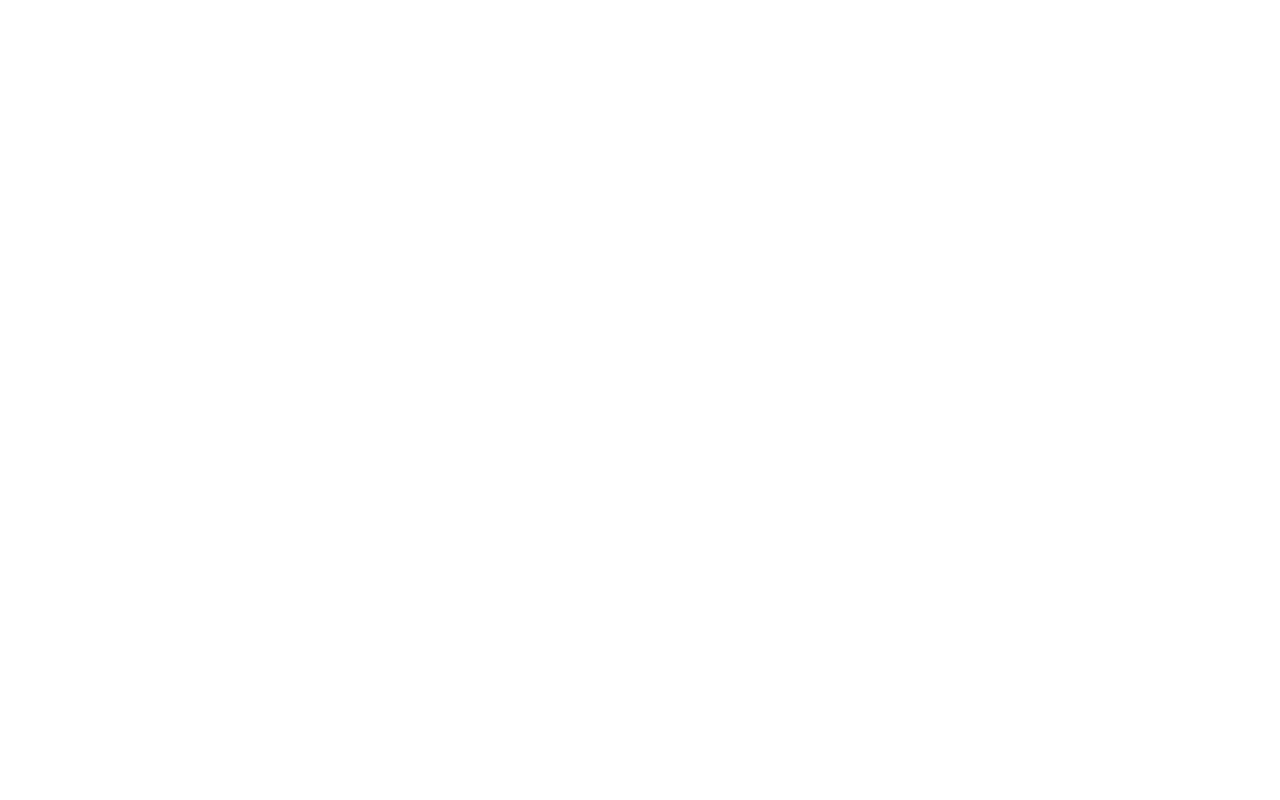
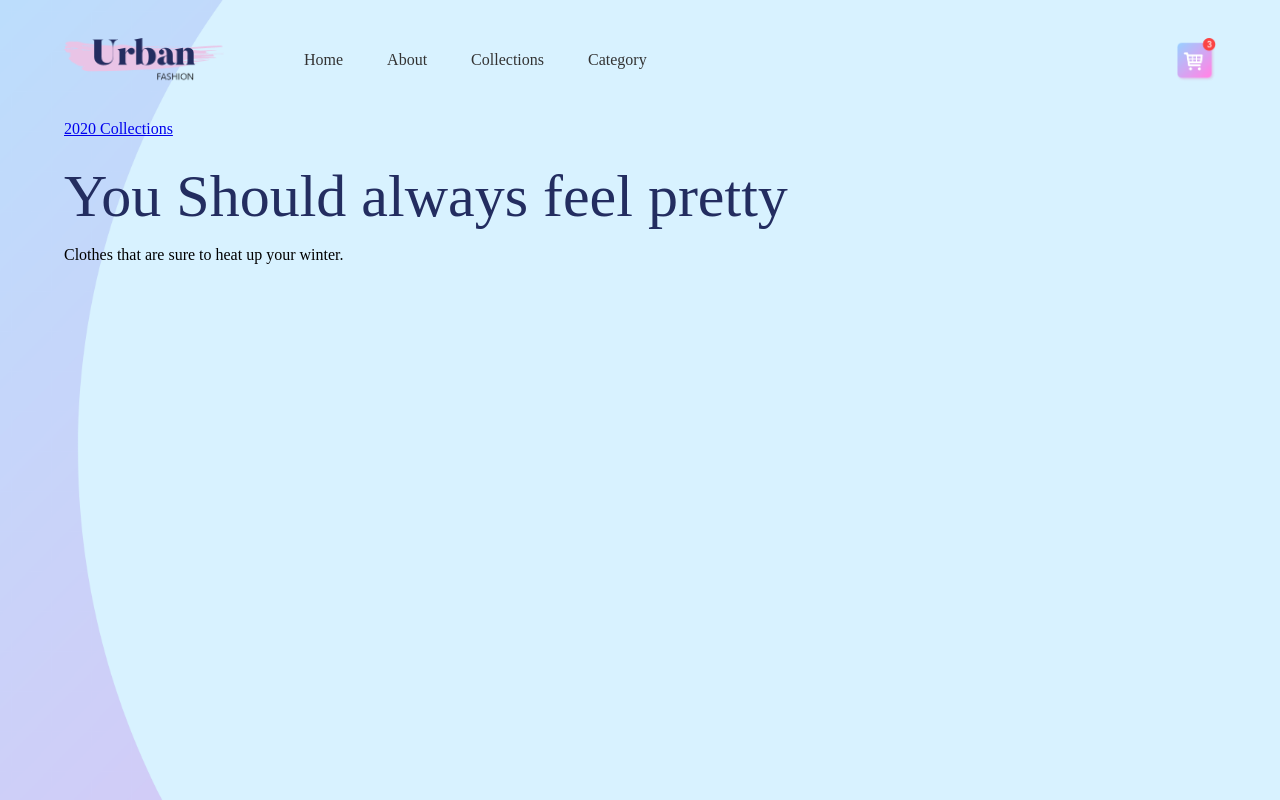
Before and after one commit to SoneThaya/Vanilla-Javascript, a plain HTML site: page modern website design/index.html in a window 1280 px wide. Drawn offline with Linux system fonts and the light colour scheme.

Commit message:
added links and logo, styled

```diff
--- a/modern website design/index.html
+++ b/modern website design/index.html
@@ -7,7 +7,27 @@
   <link rel="stylesheet" href="style.css">
 </head>
 <body>
+  <div class="container">
+    <div class="navbar">
+      <img src="images/logo.png" alt="logo" class="logo">
+      <nav>
+        <ul>
+          <li><a href="#">Home</a></li>
+          <li><a href="#">About</a></li>
+          <li><a href="#">Collections</a></li>
+          <li><a href="#">Category</a></li>
+        </ul>
+      </nav>
+      <img src="images/cart.png" alt="cart" class="cart">
+    </div>
 
+    <div class="content">
+      <a href="#">2020 Collections</a>
+      <h1>You Should always feel pretty</h1>
+      <p>Clothes that are sure to heat up your winter.</p>
+    </div>
+
+  </div>
 
 
 </body>
--- a/modern website design/style.css
+++ b/modern website design/style.css
@@ -0,0 +1,58 @@
+* {
+  margin: 0;
+  padding: 0;
+}
+
+.container {
+  height: 100vh;
+  width: 100%;
+  background-image: url(images/background.png);
+  background-position: center;
+  background-size: cover;
+  padding-left: 5%;
+  padding-right: 5%;
+  box-sizing: border-box;
+  position: relative;
+}
+
+.navbar {
+  width: 100%;
+  height: 15vh;
+  margin: auto;
+  display: flex;
+  align-items: center;
+}
+
+.logo {
+  width: 160px;
+  cursor: pointer;
+}
+
+.cart {
+  width: 40px;
+  cursor: pointer;
+}
+
+nav {
+  flex: 1;
+  padding-left: 60px;
+}
+
+nav ul li {
+  display: inline-block;
+  list-style: none;
+  margin: 0px 20px;
+}
+
+nav ul li a {
+  text-decoration: none;
+  color: #333333;
+}
+
+.content h1 {
+  font-size: 60px;
+  font-weight: 100;
+  margin-top: 24px;
+  margin-bottom: 15px;
+  color: #232d60;
+}
```
